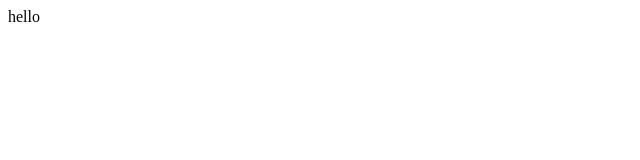
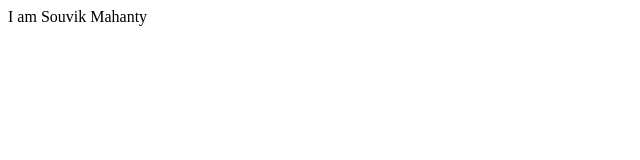
Before and after one commit to mahantysouvik/Test-Repo, a plain HTML site: page index.html in a window 1280 px wide. Shown: the whole page, without its empty margins (0-640 px from the left). Drawn offline with Linux system fonts and the light colour scheme.

Commit message:
My commit

```diff
--- a/index.html
+++ b/index.html
@@ -2,7 +2,7 @@
   <head>
   </head>
   <body>
-    hello
+    I am Souvik Mahanty
 
   </body>
 </html>
```
